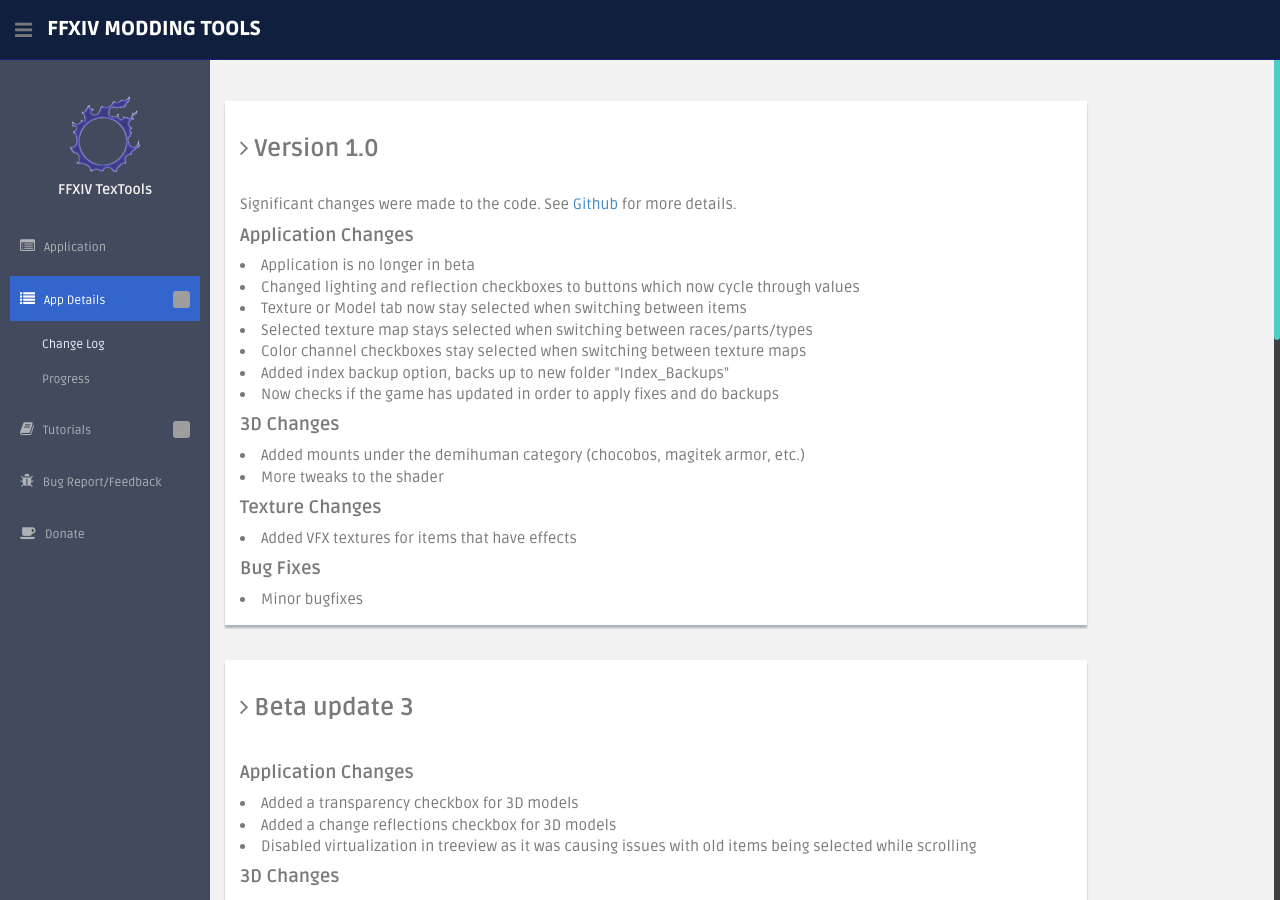
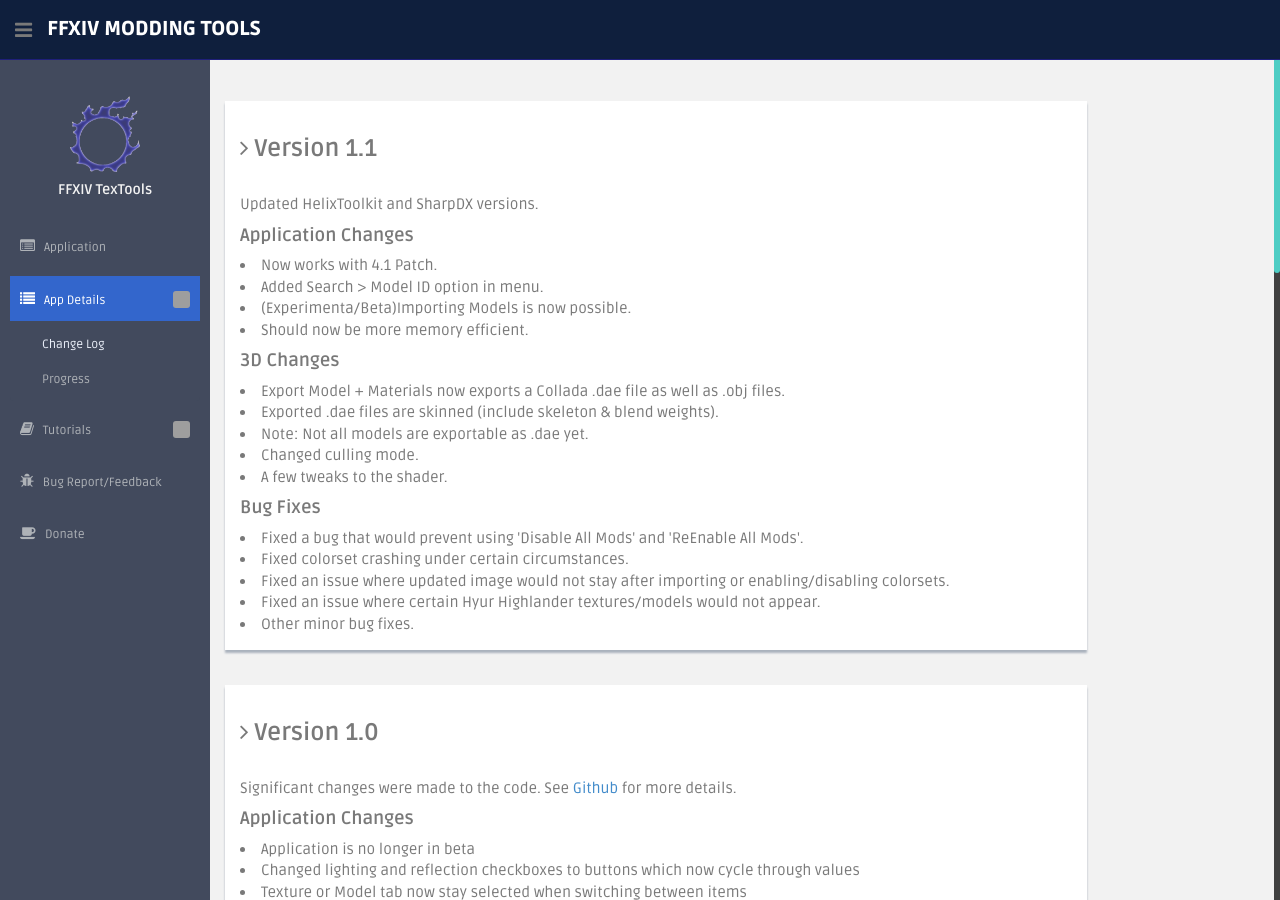
Before and after one commit to liinko/FFXIVTexToolsWeb, a Jekyll site: the page built from change_log.html, in a window 1280 px wide and 900 px high. Built offline with Jekyll 4.4.1, drawn with Linux system fonts in a browser that asks for light colours; grey boxes are pictures that could not be loaded.

Commit message:
update to 1.1

```diff
--- a/change_log.html
+++ b/change_log.html
@@ -3,6 +3,32 @@
 title: Change_Log
 ---
 
+<div class="col-lg-10 main-chart">
+    <div class="showback">
+        <h3><i class="fa fa-angle-right"></i> <b>Version 1.1</b></h3><br/>
+        Updated HelixToolkit and SharpDX versions.
+
+        <h4><b>Application Changes</b></h4>
+        <li>Now works with 4.1 Patch.</li>
+        <li>Added Search > Model ID option in menu.</li>
+        <li>(Experimenta/Beta)Importing Models is now possible.</li>
+        <li>Should now be more memory efficient.</li>
+
+        <h4><b>3D Changes</b></h4>
+        <li>Export Model + Materials now exports a Collada .dae file as well as .obj files.</li>
+        <li>Exported .dae files are skinned (include skeleton & blend weights).</li>
+        <li>Note: Not all models are exportable as .dae yet.</li>
+        <li>Changed culling mode.</li>
+        <li>A few tweaks to the shader.</li>
+
+        <h4><b>Bug Fixes</b></h4>
+        <li>Fixed a bug that would prevent using 'Disable All Mods' and 'ReEnable All Mods'.</li>
+        <li>Fixed colorset crashing under certain circumstances.</li>
+        <li>Fixed an issue where updated image would not stay after importing or enabling/disabling colorsets.</li>
+        <li>Fixed an issue where certain Hyur Highlander textures/models would not appear.</li>
+        <li>Other minor bug fixes.</li>
+    </div><!--/showback -->
+</div>
 <div class="col-lg-10 main-chart">
     <div class="showback">
         <h3><i class="fa fa-angle-right"></i> <b>Version 1.0</b></h3><br/>
--- a/index.html
+++ b/index.html
@@ -7,7 +7,7 @@
 <div class="col-lg-8 main-chart">
     <div class="showback">
         <p>
-            <h1><b>FFXIV TexTools 2</b></h1>
+            <h1><b>FFXIV TexTools 2 v1.1</b></h1>
             An application used to modify the in-game textures for Final Fantasy XIV, done by exporting and importing Direct Draw Surface files.<br/>
             <br/>
 
```
Also changed, not shown: _includes/sideupdates.html (+10 -0 lines).
